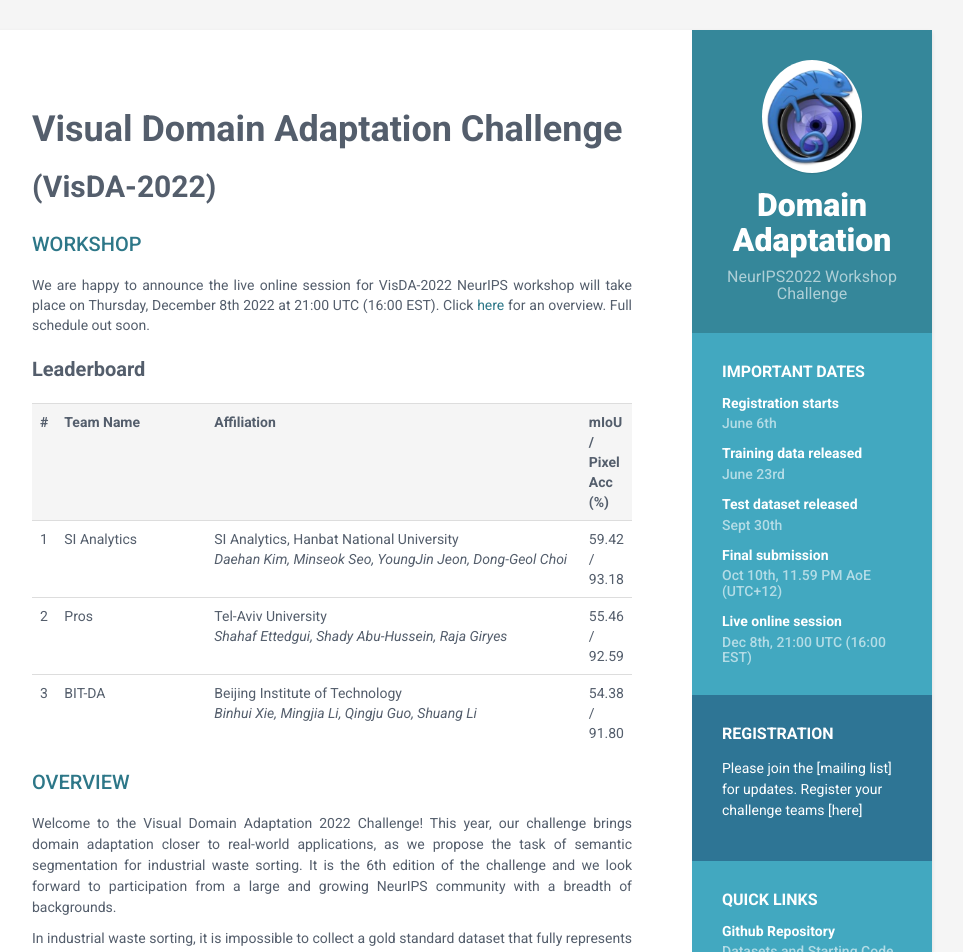
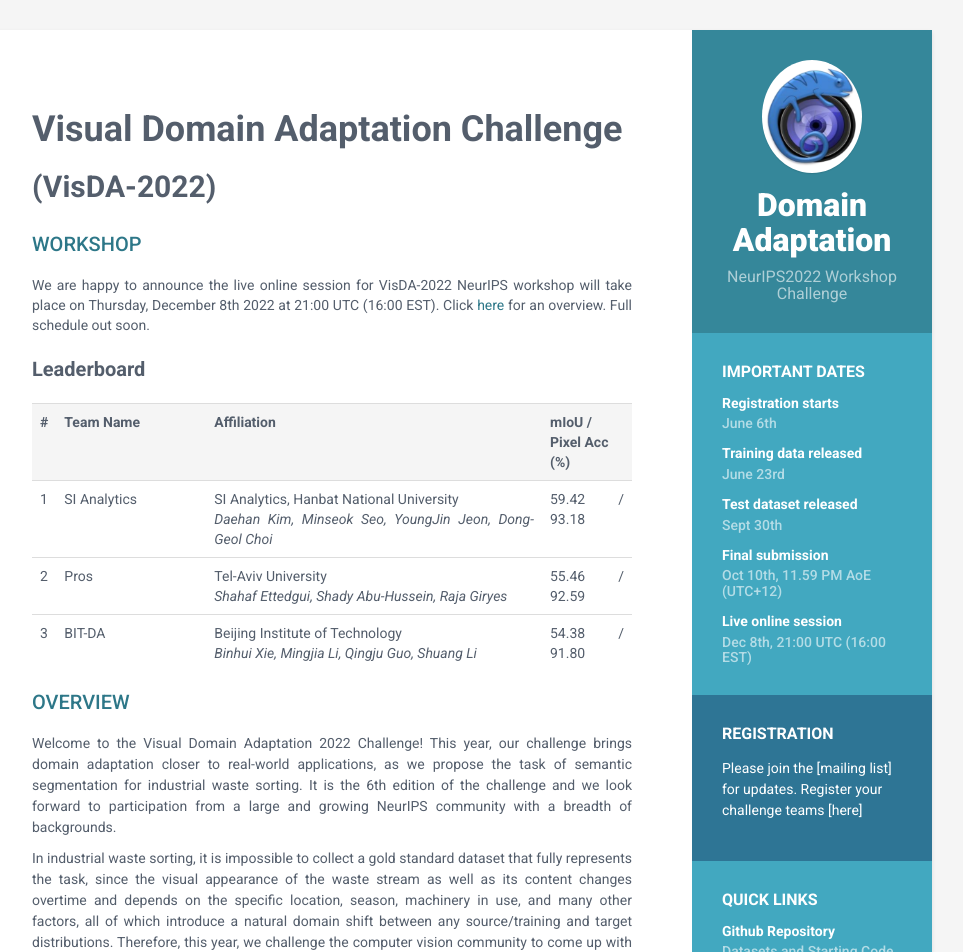
Before and after one commit to VisionLearningGroup/visda-2022, a Jekyll site: the page built from index.html, in a window 1280 px wide. Shown: the top 952 px of the page, without its empty margins (188-1151 px from the left). Built offline with Jekyll 4.4.1, drawn with Linux system fonts in a browser that asks for light colours.

Commit message:
updating col width

```diff
--- a/index.html
+++ b/index.html
@@ -36,7 +36,7 @@
     <th width='3%'>#</th>
     <th width='25%'>Team Name</th>
     <th>Affiliation</th>
-    <th width='4%'>mIoU / Pixel Acc (%)</th>
+    <th width='15%'>mIoU / Pixel Acc (%)</th>
   </tr>
   <tr>
     <td> 1 </td>
```
